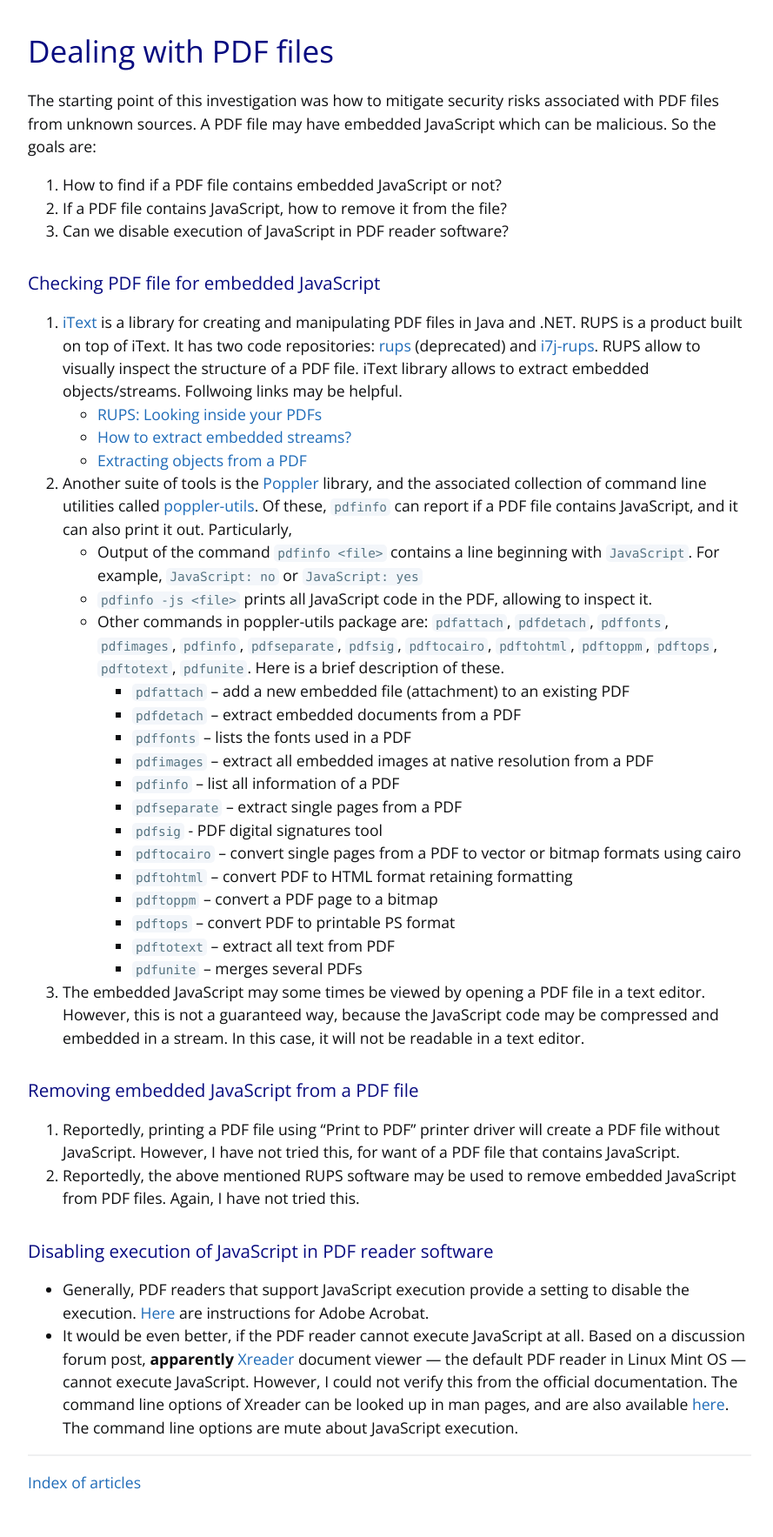
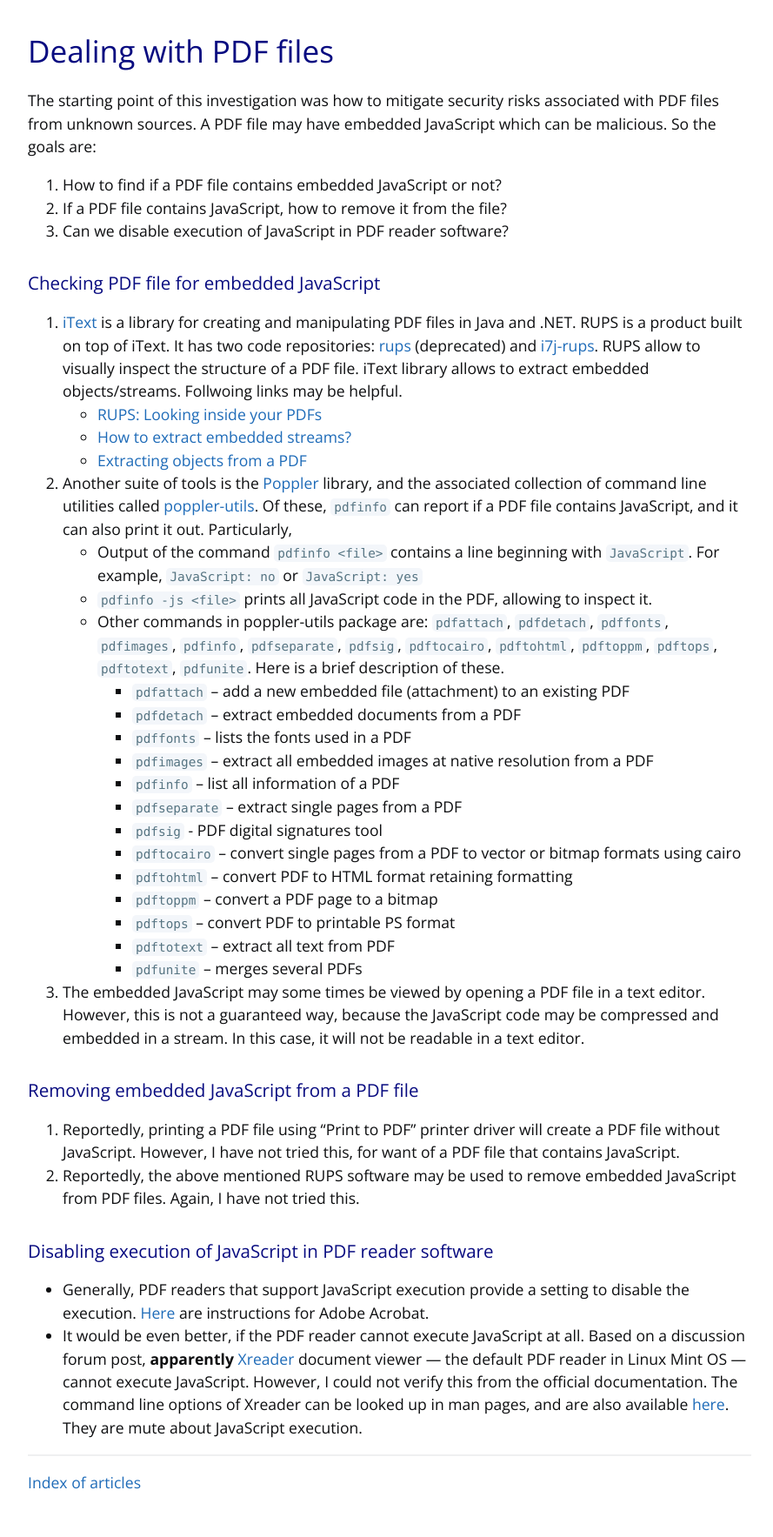
Before and after one commit to vinitjoglekar/vinitjoglekar.github.io, a Jekyll site: the page built from _pages/ht-pdf-1.md, in a window 1280 px wide. Shown: the whole page at 87% size, without its empty margins (192-1081 px from the left). Built offline with Jekyll 4.4.1, drawn with Linux system fonts in a browser that asks for light colours.

Commit message:
Update ht-pdf-1.md

```diff
--- a/_pages/ht-pdf-1.md
+++ b/_pages/ht-pdf-1.md
@@ -45,7 +45,7 @@ The starting point of this investigation was how to mitigate security risks asso
 
 ### Disabling execution of JavaScript in PDF reader software
 * Generally, PDF readers that support JavaScript execution provide a setting to disable the execution. [Here](https://helpx.adobe.com/acrobat/using/javascripts-pdfs-security-risk.html) are instructions for Adobe Acrobat.
-* It would be even better, if the PDF reader cannot execute JavaScript at all. Based on a discussion forum post, **apparently** [Xreader](https://github.com/linuxmint/xreader) document viewer &mdash; the default PDF reader in Linux Mint OS &mdash; cannot execute JavaScript. However, I could not verify this from the official documentation. The command line options of Xreader can be looked up in man pages, and are also available [here](https://man.archlinux.org/man/xreader.1.en). The command line options are mute about JavaScript execution.
+* It would be even better, if the PDF reader cannot execute JavaScript at all. Based on a discussion forum post, **apparently** [Xreader](https://github.com/linuxmint/xreader) document viewer &mdash; the default PDF reader in Linux Mint OS &mdash; cannot execute JavaScript. However, I could not verify this from the official documentation. The command line options of Xreader can be looked up in man pages, and are also available [here](https://man.archlinux.org/man/xreader.1.en). They are mute about JavaScript execution.
  <br/>
 
 -----------------------
```
